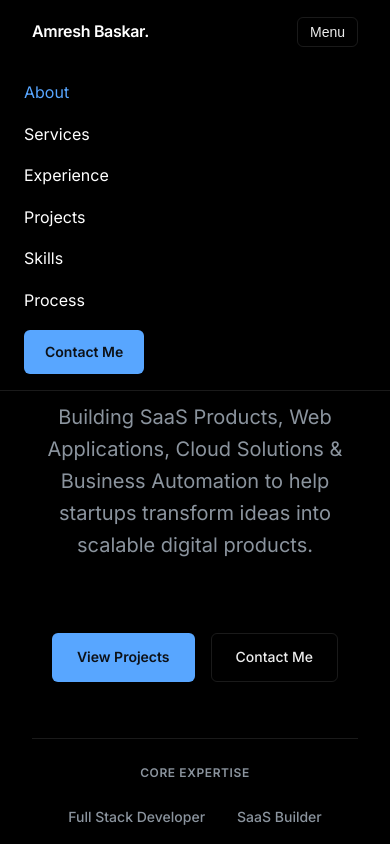
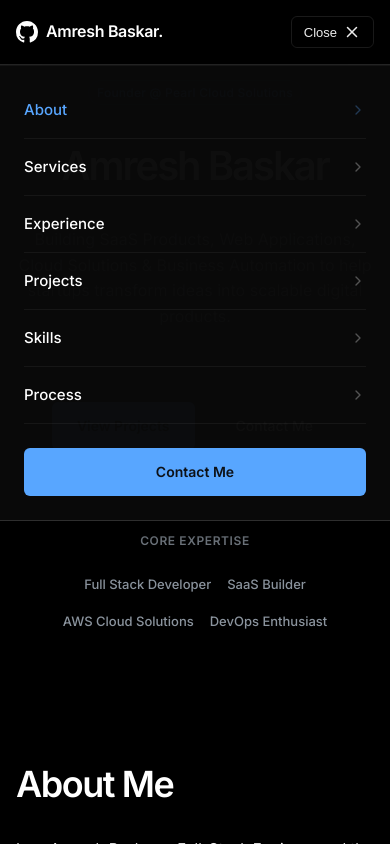
Before and after one commit to Amreshbofficial/Amreshbofficial.github.io, a React (Vite) app: page / in a window 390 px wide. Both pictures are taken after a click on the button "Menu". Shown: the top 844 px of the page. Built offline with nearby package versions, Linux system fonts and the light colour scheme.

Commit message:
Initial commit of new SaaS portfolio

```diff
--- a/src/components/layout/Header.tsx
+++ b/src/components/layout/Header.tsx
@@ -1,4 +1,5 @@
 import { useState, useEffect } from 'react';
+import { motion, AnimatePresence } from 'framer-motion';
 
 export const Header = () => {
   const [mobileMenuOpen, setMobileMenuOpen] = useState(false);
@@ -40,15 +41,22 @@ export const Header = () => {
         backgroundColor: 'rgba(0, 0, 0, 0.8)',
         backdropFilter: 'blur(12px)',
         WebkitBackdropFilter: 'blur(12px)',
-      borderBottom: '1px solid var(--color-border)',
-      position: 'sticky',
+        borderBottom: '1px solid rgba(255, 255, 255, 0.15)',
+        position: 'fixed',
         top: 0,
+        left: 0,
+        width: '100%',
         zIndex: 100
       }}>
       <div className="container flex items-center justify-between" style={{ height: '64px' }}>
 
         {/* Logo */}
-        <div style={{ fontWeight: 600, fontSize: '16px', letterSpacing: '-0.02em' }}>
+        <div className="logo-container" style={{ display: 'flex', alignItems: 'center', gap: '8px', fontWeight: 600, fontSize: '16px', letterSpacing: '-0.02em' }}>
+          <a href="https://github.com/Amreshbofficial" target="_blank" rel="noopener noreferrer" style={{ display: 'flex', alignItems: 'center', color: '#ffffff', transition: 'opacity 0.2s' }} className="hover:opacity-80">
+            <svg height="22" viewBox="0 0 16 16" version="1.1" width="22" aria-hidden="true" fill="currentColor">
+              <path d="M8 0c4.42 0 8 3.58 8 8a8.013 8.013 0 0 1-5.45 7.59c-.4.08-.55-.17-.55-.38 0-.27.01-1.13.01-2.2 0-.75-.25-1.23-.54-1.48 1.78-.2 3.65-.88 3.65-3.95 0-.88-.31-1.59-.82-2.15.08-.2.36-1.02-.08-2.12 0 0-.67-.22-2.2.82-.64-.18-1.32-.27-2-.27-.68 0-1.36.09-2 .27-1.53-1.03-2.2-.82-2.2-.82-.44 1.1-.16 1.92-.08 2.12-.51.56-.82 1.28-.82 2.15 0 3.06 1.86 3.75 3.64 3.95-.23.2-.44.55-.51 1.07-.46.21-1.61.55-2.33-.66-.15-.24-.6-.83-1.23-.82-.67.01-.27.38.01.53.34.19.73.9.82 1.13.16.45.68 1.31 2.69.94 0 .67.01 1.3.01 1.49 0 .21-.15.45-.55.38A7.995 7.995 0 0 1 0 8c0-4.42 3.58-8 8-8Z"></path>
+            </svg>
+          </a>
           <a href="#" style={{ color: '#ffffff' }}>Amresh Baskar.</a>
         </div>
 
@@ -77,39 +85,89 @@ export const Header = () => {
         {/* Mobile Menu Toggle */}
         <button
           className="btn"
-          style={{ display: 'none', padding: '6px 12px' }}
+          style={{ padding: '6px 12px', alignItems: 'center', gap: '6px' }}
           onClick={() => setMobileMenuOpen(!mobileMenuOpen)}
+          aria-label="Toggle Menu"
         >
-          Menu
+          <span style={{ fontSize: '13px', fontWeight: 500 }}>
+            {mobileMenuOpen ? 'Close' : 'Menu'}
+          </span>
+          {mobileMenuOpen ? (
+            <svg width="18" height="18" viewBox="0 0 24 24" fill="none" stroke="currentColor" strokeWidth="2" strokeLinecap="round" strokeLinejoin="round"><line x1="18" y1="6" x2="6" y2="18"></line><line x1="6" y1="6" x2="18" y2="18"></line></svg>
+          ) : (
+            <svg width="18" height="18" viewBox="0 0 24 24" fill="none" stroke="currentColor" strokeWidth="2" strokeLinecap="round" strokeLinejoin="round"><line x1="3" y1="12" x2="21" y2="12"></line><line x1="3" y1="6" x2="21" y2="6"></line><line x1="3" y1="18" x2="21" y2="18"></line></svg>
+          )}
         </button>
         {/* CSS workaround for mobile menu toggle button visibility */}
         <style dangerouslySetInnerHTML={{__html: `
+          header button.btn { display: none !important; }
           @media (max-width: 768px) {
-            header button.btn { display: block !important; }
+            header button.btn { display: flex !important; }
           }
         `}} />
       </div>
 
       {/* Mobile Dropdown */}
+      <AnimatePresence>
         {mobileMenuOpen && (
-        <div style={{
-          position: 'absolute', top: '64px', left: 0, width: '100%',
-          backgroundColor: '#000000', borderBottom: '1px solid var(--color-border)',
-          padding: '16px 24px', display: 'flex', flexDirection: 'column', gap: '16px'
-        }}>
+          <>
+            {/* Clickable Overlay Background */}
+            <motion.div
+              initial={{ opacity: 0 }}
+              animate={{ opacity: 1 }}
+              exit={{ opacity: 0 }}
+              transition={{ duration: 0.2 }}
+              onClick={() => setMobileMenuOpen(false)}
+              style={{
+                position: 'fixed', top: '65px', left: 0, width: '100%', height: 'calc(100vh - 65px)',
+                backgroundColor: 'transparent',
+                zIndex: 90
+              }}
+            />
+
+            {/* Dropdown Menu */}
+            <motion.div
+              initial={{ opacity: 0, y: -10 }}
+            animate={{ opacity: 1, y: 0 }}
+            exit={{ opacity: 0, y: -10 }}
+            transition={{ duration: 0.2 }}
+            style={{
+              position: 'absolute', top: '65px', left: 0, width: '100%',
+              backgroundColor: 'rgba(10, 10, 10, 0.98)',
+              backdropFilter: 'blur(16px)',
+              WebkitBackdropFilter: 'blur(16px)',
+              borderBottom: '1px solid rgba(255, 255, 255, 0.15)',
+              borderTop: '1px solid rgba(255, 255, 255, 0.05)',
+              padding: '16px 24px 24px',
+              display: 'flex', flexDirection: 'column',
+              boxShadow: '0 20px 40px rgba(0,0,0,0.5)'
+            }}
+          >
             {navLinks.map(link => (
               <a
                 key={link.id}
                 href={`#${link.id}`}
                 onClick={() => setMobileMenuOpen(false)}
-              style={{ color: activeSection === link.id ? 'var(--color-primary)' : '#ffffff' }}
+                style={{
+                  color: activeSection === link.id ? 'var(--color-primary)' : '#ffffff',
+                  fontSize: '15px',
+                  fontWeight: 500,
+                  padding: '16px 0',
+                  borderBottom: '1px solid rgba(255, 255, 255, 0.05)',
+                  display: 'flex',
+                  alignItems: 'center',
+                  justifyContent: 'space-between'
+                }}
               >
                 {link.label}
+                <svg width="16" height="16" viewBox="0 0 24 24" fill="none" stroke="currentColor" strokeWidth="2" strokeLinecap="round" strokeLinejoin="round" style={{ opacity: 0.3 }}><polyline points="9 18 15 12 9 6"></polyline></svg>
               </a>
             ))}
-          <a href="#contact" className="btn btn-primary" style={{ width: 'fit-content' }} onClick={() => setMobileMenuOpen(false)}>Contact Me</a>
-        </div>
+            <a href="#contact" className="btn btn-primary" style={{ width: '100%', marginTop: '24px', padding: '12px' }} onClick={() => setMobileMenuOpen(false)}>Contact Me</a>
+          </motion.div>
+          </>
         )}
+      </AnimatePresence>
     </header>
   );
 };
--- a/src/features/portfolio/HeroSection.tsx
+++ b/src/features/portfolio/HeroSection.tsx
@@ -26,11 +26,11 @@ export const HeroSection = () => {
           Founder @ Pearl Cloud Solutions
         </motion.div>
 
-        <motion.h1 variants={itemVariants} style={{ fontSize: '72px', fontWeight: 600, lineHeight: 1.05, letterSpacing: '-0.05em', margin: 0 }}>
+        <motion.h1 variants={itemVariants} className="hero-title" style={{ fontSize: '72px', fontWeight: 600, lineHeight: 1.05, letterSpacing: '-0.05em', margin: 0 }}>
           Amresh Baskar
         </motion.h1>
 
-        <motion.p variants={itemVariants} className="text-muted" style={{ fontSize: '20px', lineHeight: 1.6, maxWidth: '600px', margin: '16px auto', fontWeight: 400 }}>
+        <motion.p variants={itemVariants} className="text-muted hero-subtitle" style={{ fontSize: '20px', lineHeight: 1.6, maxWidth: '600px', margin: '16px auto', fontWeight: 400 }}>
           Building SaaS Products, Web Applications, Cloud Solutions & Business Automation to help startups transform ideas into scalable digital products.
         </motion.p>
 
@@ -41,7 +41,7 @@ export const HeroSection = () => {
 
         <motion.div variants={itemVariants} style={{ marginTop: '32px', borderTop: '1px solid var(--color-border)', paddingTop: '24px', width: '100%' }}>
           <p className="text-muted" style={{ fontSize: '12px', textTransform: 'uppercase', letterSpacing: '0.05em', marginBottom: '24px', fontWeight: 600 }}>Core Expertise</p>
-          <div className="flex justify-center gap-8" style={{ flexWrap: 'wrap', color: 'var(--color-text-secondary)', fontSize: '14px', fontWeight: 500 }}>
+          <div className="flex justify-center gap-8 core-expertise" style={{ flexWrap: 'wrap', color: 'var(--color-text-secondary)', fontSize: '14px', fontWeight: 500 }}>
             <span>Full Stack Developer</span>
             <span>SaaS Builder</span>
             <span>AWS Cloud Solutions</span>
--- a/src/features/portfolio/ProcessTimeline.tsx
+++ b/src/features/portfolio/ProcessTimeline.tsx
@@ -105,6 +105,22 @@ export const ProcessTimeline = () => {
           background: rgba(88, 166, 255, 0.1);
           transform: scale(1.1);
         }
+
+        .process-content {
+          max-width: 280px;
+          position: relative;
+          z-index: 1;
+        }
+
+        /* Mobile specific adjustments to hide line behind text */
+        @media (max-width: 768px) {
+          .process-content {
+            background-color: var(--color-bg-base);
+            padding: 12px 16px;
+            border-radius: 8px;
+            margin-top: -8px; /* Pull up slightly to cover the line nicely */
+          }
+        }
       `}} />
 
       <motion.div
@@ -137,7 +153,7 @@ export const ProcessTimeline = () => {
               {item.step}
             </div>
 
-            <div style={{ maxWidth: '280px' }}>
+            <div className="process-content">
               <h3 className="card-title" style={{ fontSize: '20px', marginBottom: '8px' }}>
                 {item.title}
               </h3>
--- a/src/features/portfolio/Projects.tsx
+++ b/src/features/portfolio/Projects.tsx
@@ -87,8 +87,8 @@ export const Projects = () => {
           </div>
         </div>
 
-        {/* Navigation Buttons for manual swiping */}
-        <div style={{ display: 'flex', gap: '12px' }}>
+        {/* Navigation Buttons for manual swiping (Hidden on mobile) */}
+        <div className="hidden-mobile" style={{ display: 'flex', gap: '12px' }}>
           <button
             onClick={() => scroll('left')}
             className="nav-btn"
@@ -132,11 +132,17 @@ export const Projects = () => {
           scroll-snap-align: start;
         }
         @media (max-width: 768px) {
+          .projects-slider {
+            flex-direction: column;
+            overflow-x: visible;
+            scroll-snap-type: none;
+            padding-right: 0;
+            padding-bottom: 0;
+            gap: 24px;
+          }
           .project-slide {
-            flex: 0 0 90%;
-          }
-          .projects-slider {
-            gap: 16px;
+            flex: 1 1 auto;
+            width: 100%;
           }
         }
         .nav-btn {
--- a/src/index.css
+++ b/src/index.css
@@ -27,6 +27,11 @@
   box-sizing: border-box;
   margin: 0;
   padding: 0;
+}
+
+html, body {
+  overflow-x: hidden;
+  width: 100%;
 }
 
 body {
@@ -64,6 +69,12 @@ h1, h2, h3, h4, h5, h6 {
   max-width: 1200px;
   margin: 0 auto;
   padding: 0 32px;
+}
+
+@media (max-width: 768px) {
+  .container {
+    padding: 0 16px;
+  }
 }
 
 .section {
@@ -271,9 +282,32 @@ h1, h2, h3, h4, h5, h6 {
     grid-template-columns: 1fr;
   }
   .section {
-    padding: 80px 0;
+    padding: 60px 0;
   }
   .hidden-mobile {
-    display: none;
+    display: none !important;
+  }
+  .hero-title {
+    font-size: 40px !important;
+  }
+  .hero-subtitle {
+    font-size: 16px !important;
+  }
+  .footer-container {
+    flex-direction: column !important;
+    align-items: center !important;
+    text-align: center !important;
+    gap: 48px !important;
+  }
+  .footer-col {
+    align-items: center !important;
+  }
+  .footer-links {
+    justify-content: center !important;
+    width: 100%;
+  }
+  .core-expertise {
+    gap: 16px !important;
+    font-size: 13px !important;
   }
 }
```
Also changed, not shown: src/components/layout/Footer.tsx (+5 -5 lines). Lines whose indentation alone changed are shown as unchanged.
